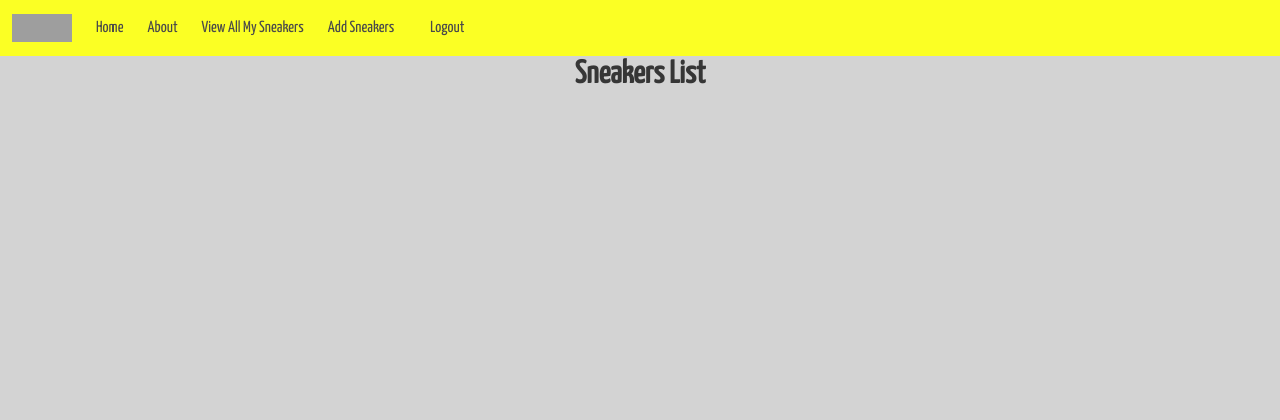
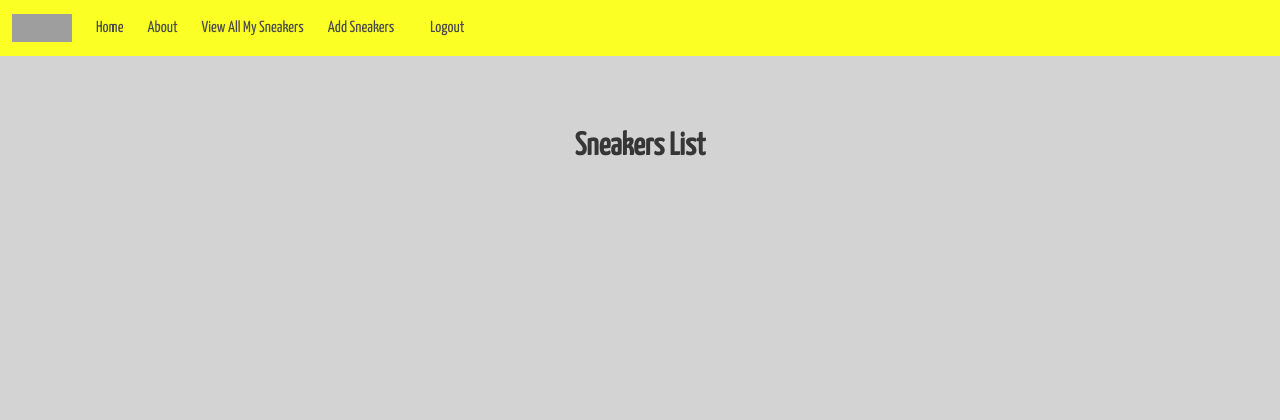
Before and after one commit to RobBloxham/SEIProject4FooterZ, a Django app: page /sneakers/ in a window 1280 px wide. Shown: the top 420 px of the page. Run offline with Django 3.2, Linux system fonts and the light colour scheme; the visitor is signed in with stand-in values (Sample User, id 1); data that the repository does not hold is empty; grey boxes are pictures that could not be loaded.

Commit message:
one more time

```diff
--- a/main_app/templates/sneakers/index.html
+++ b/main_app/templates/sneakers/index.html
@@ -1,7 +1,10 @@
 {% extends 'base.html' %}
 {% block content %}
 
-<h1 class="title">Sneakers List</h1>
+<section class="section">
+  <div class="container">
+  </br>
+  <h1 class="title">Sneakers List</h1>
 
 {% for sneakers in sneakers %}
   <div class="card">
```
